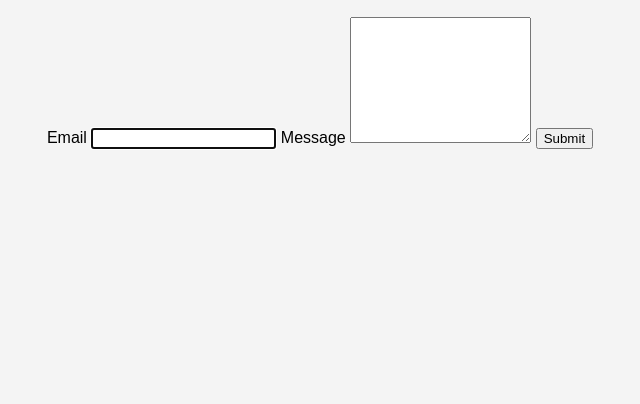
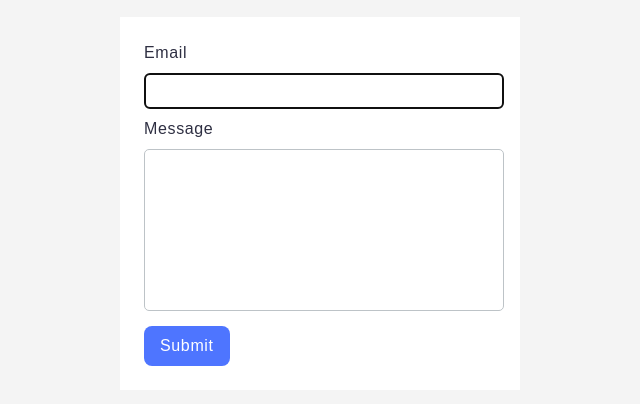
Before and after one commit to Alex9464/goit-js-hw-09, a plain HTML site: page 2-form.html in a window 1280 px wide. Shown: the part 170-574 px from the top of the page, without its empty margins (320-960 px from the left). Drawn offline with Linux system fonts and the light colour scheme.

Commit message:
Deploying to gh-pages from @ Alex9464/goit-js-hw-09@bec5714ad58d93d870374d7432ce2df2b109204e 🚀

```diff
--- a/2-form.html
+++ b/2-form.html
@@ -5,8 +5,9 @@
     <meta http-equiv="X-UA-Compatible" content="IE=edge" />
     <meta name="viewport" content="width=device-width, initial-scale=1.0" />
     <title>Form</title>
-    <script type="module" crossorigin src="/goit-js-hw-09/assets/styles-B0c08nMF.js"></script>
-    <link rel="stylesheet" crossorigin href="/goit-js-hw-09/assets/styles-haF8s6NQ.css">
+    <script type="module" crossorigin src="/goit-js-hw-09/2-form.js"></script>
+    <link rel="modulepreload" crossorigin href="/goit-js-hw-09/assets/styles-Cmc1DNql.js">
+    <link rel="stylesheet" crossorigin href="/goit-js-hw-09/assets/styles-C1xdFhOF.css">
   </head>
   <body>
     <section>
@@ -14,13 +15,13 @@
       <h1>Form</h1>
     </section>
     <form class="feedback-form" autocomplete="off">
-      <label>
+      <label class="label">
           Email
-          <input type="email" name="email" autofocus />
+          <input class="input" type="email" name="email" autofocus />
       </label>
-      <label>
+      <label class="label">
           Message
-          <textarea name="message" rows="8"></textarea>
+          <textarea class="comments" name="message" rows="8"></textarea>
       </label>
       <button type="submit">Submit</button>
   </form>
--- /dev/null
+++ b/2-form.js
@@ -0,0 +1,2 @@
+import"./assets/styles-Cmc1DNql.js";const e={email:"",message:""},s="feedback-form-state",t=document.querySelector(".feedback-form"),m=t.elements.email,o=t.elements.message,n=()=>{localStorage.setItem(s,JSON.stringify(e))},r=a=>{e[a.target.name]=a.target.value,n()},i=()=>{const a=localStorage.getItem(s);if(a){const l=JSON.parse(a);e.email=l.email||"",e.message=l.message||"",m.value=e.email,o.value=e.message}},c=a=>{if(a.preventDefault(),!e.email||!e.message){alert("Fill please all fields");return}console.log(e),localStorage.removeItem(s),t.reset(),e.email="",e.message=""};i();t.addEventListener("input",r);t.addEventListener("submit",c);
+//# sourceMappingURL=2-form.js.map
--- a/assets/styles-B0c08nMF.js
+++ b/assets/styles-Cmc1DNql.js
@@ -1,2 +1,2 @@
 (function(){const t=document.createElement("link").relList;if(t&&t.supports&&t.supports("modulepreload"))return;for(const e of document.querySelectorAll('link[rel="modulepreload"]'))i(e);new MutationObserver(e=>{for(const r of e)if(r.type==="childList")for(const o of r.addedNodes)o.tagName==="LINK"&&o.rel==="modulepreload"&&i(o)}).observe(document,{childList:!0,subtree:!0});function s(e){const r={};return e.integrity&&(r.integrity=e.integrity),e.referrerPolicy&&(r.referrerPolicy=e.referrerPolicy),e.crossOrigin==="use-credentials"?r.credentials="include":e.crossOrigin==="anonymous"?r.credentials="omit":r.credentials="same-origin",r}function i(e){if(e.ep)return;e.ep=!0;const r=s(e);fetch(e.href,r)}})();
-//# sourceMappingURL=styles-B0c08nMF.js.map
+//# sourceMappingURL=styles-Cmc1DNql.js.map
--- a/assets/styles-haF8s6NQ.css
+++ /dev/null
@@ -1 +0,0 @@
-h1,h2,h3,h4,h5,h6,p{margin:0}p:last-child{margin-bottom:0}ul{margin:0;padding:0;list-style:none}a{color:currentColor;text-decoration:none}button{cursor:pointer}img{display:block;max-width:100%;height:auto}body{font-family:Arial,sans-serif;margin:0;padding:15px 0 0;display:flex;flex-direction:column;align-items:center;background-color:#f4f4f4}.gallery{list-style:none;display:flex;flex-wrap:wrap;justify-content:center;gap:24px;padding:0;margin:20px auto;max-width:1200px}.gallery-link{overflow:hidden}.gallery-item{display:flex;flex-direction:column;width:360px;height:200px;border-radius:4px;overflow:hidden;box-shadow:0 4px 8px #0003;transition:transform .2s ease,box-shadow .2s ease}.gallery-item:hover{transform:scale(1.05);box-shadow:0 6px 12px #0000004d}.gallery-image{width:100%;height:100%;object-fit:cover;display:block}h1{font-size:30px;font-weight:600;color:#34495e;text-align:center;margin:20px 0;border-bottom:2px solid #34495e;padding-bottom:10px}.btns{display:flex;justify-content:center;gap:20px;margin-top:50px;font-size:16px;font-weight:600;color:#34495e;text-decoration:none;padding:8px 50px;background-color:#ecf0f1;border-radius:10px;border:1px solid #bdc3c7;transition:all .3s ease}.btns:hover{background-color:#34495e;color:#fff;border-color:#2c3e50}.sl-wrapper .sl-navigation button.sl-prev,.sl-wrapper .sl-navigation button.sl-next,.simple-lightbox div.sl-counter,.sl-wrapper button.sl-close{color:#fff}.simple-lightbox{background-color:#2e2f42cc}
```
Also changed, not shown: 1-gallery.html (+2 -2 lines), 1-gallery.js (+1 -1 lines), assets/styles-C1xdFhOF.css (added, +1 -0 lines), index.html (+2 -2 lines), 3 other files.
